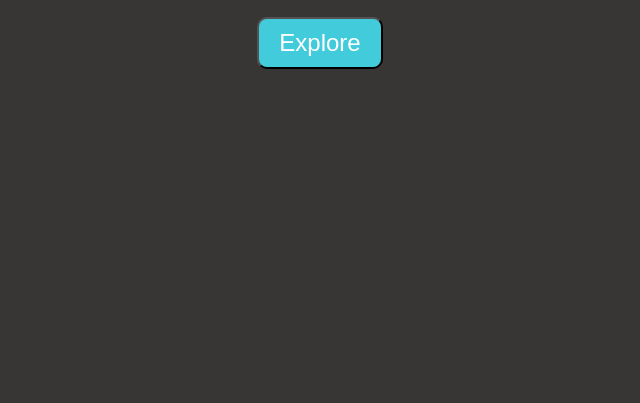
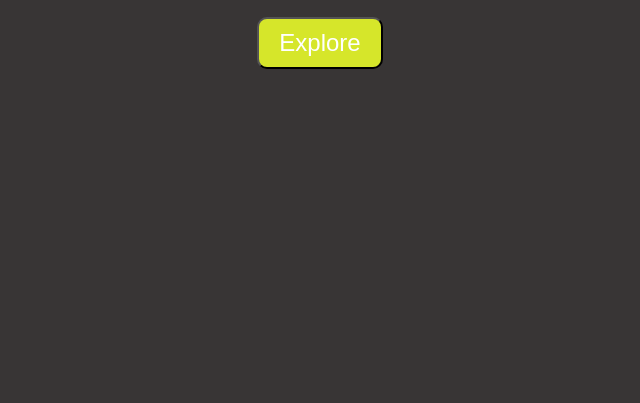
Before and after one commit to manojgowda96/cohort-2-git, a plain HTML site: page index.html in a window 1280 px wide. Shown: the part 397-800 px from the top of the page, without its empty margins (320-960 px from the left). Drawn offline with Linux system fonts and the light colour scheme.

Commit message:
third commit added yellow button

```diff
--- a/index.css
+++ b/index.css
@@ -20,7 +20,7 @@ p{
 }
 button{
     font-size: 1.5rem;
-    background-color: rgb(66, 204, 219);
+    background-color: rgb(214, 230, 42);
     border-radius: 10px;
     color: white;
     padding: 10px 20px;
```
